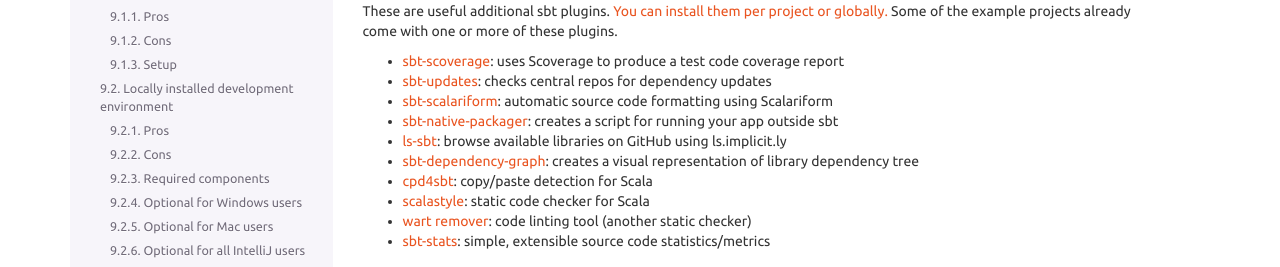
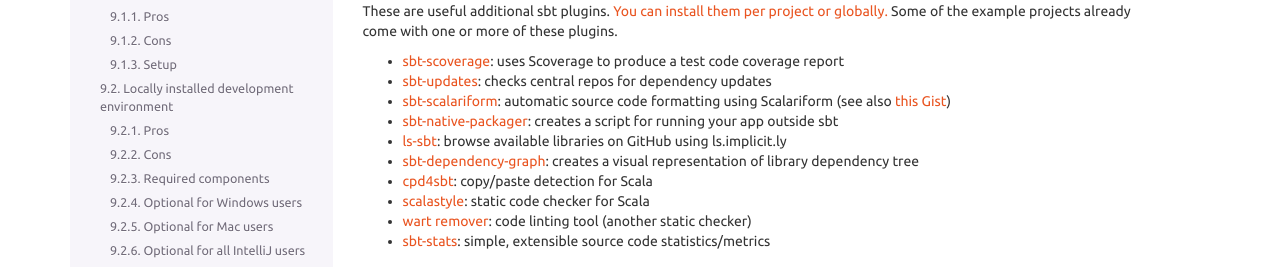
Before and after one commit to lucproglangcourse/lucproglangcourse.github.io, a Sphinx documentation site: the page built from source/software.rst, in a window 1280 px wide and 900 px high, scrolled down 2016 px. Shown: the part 167-434 px from the top of the window. Built offline with Sphinx 7.4.7, drawn with Linux system fonts in a browser that asks for light colours.

Commit message:
added link to scalariform gist
Signed-off-by: Konstantin Läufer <klaeufer@gmail.com>

```diff
--- a/source/software.rst
+++ b/source/software.rst
@@ -132,7 +132,7 @@
 
 - `sbt-scoverage <https://github.com/scoverage/sbt-scoverage>`_: uses Scoverage to produce a test code coverage report
 - `sbt-updates <https://github.com/rtimush/sbt-updates>`_: checks central repos for dependency updates
-- `sbt-scalariform <https://github.com/sbt/sbt-scalariform>`_: automatic source code formatting using Scalariform
+- `sbt-scalariform <https://github.com/sbt/sbt-scalariform>`_: automatic source code formatting using Scalariform (see also `this Gist <https://gist.github.com/klaeufer/8981fcdebc8573b06f3d611d049839d3>`_)
 - `sbt-native-packager <https://github.com/sbt/sbt-native-packager>`_: creates a script for running your app outside sbt
 - `ls-sbt <https://github.com/softprops/ls>`_:  browse available libraries on GitHub using ls.implicit.ly
 - `sbt-dependency-graph <https://github.com/jrudolph/sbt-dependency-graph>`_: creates a visual representation of library dependency tree
```
